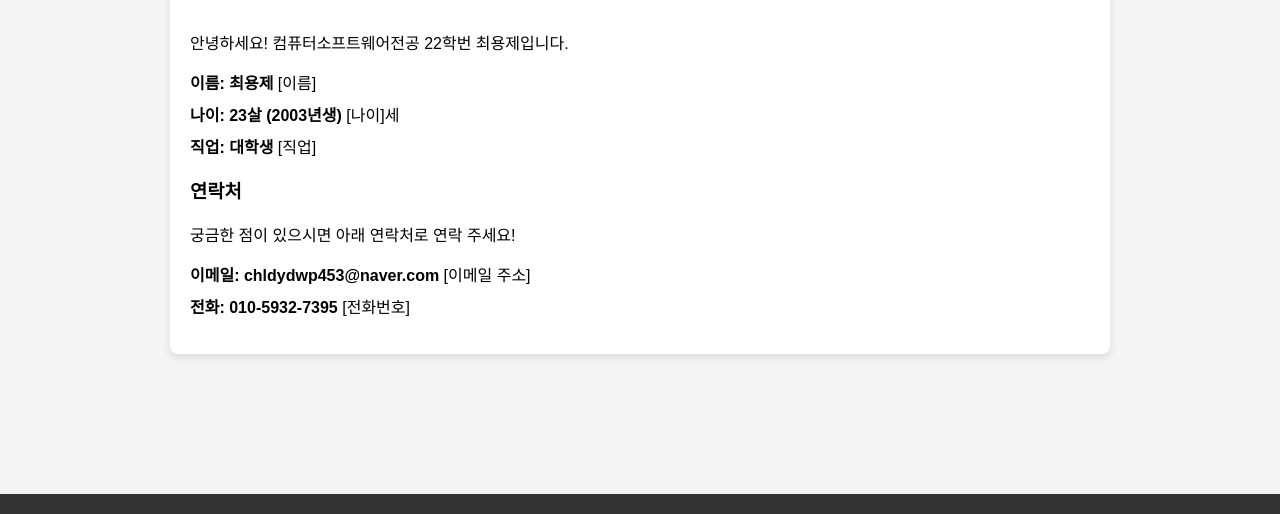
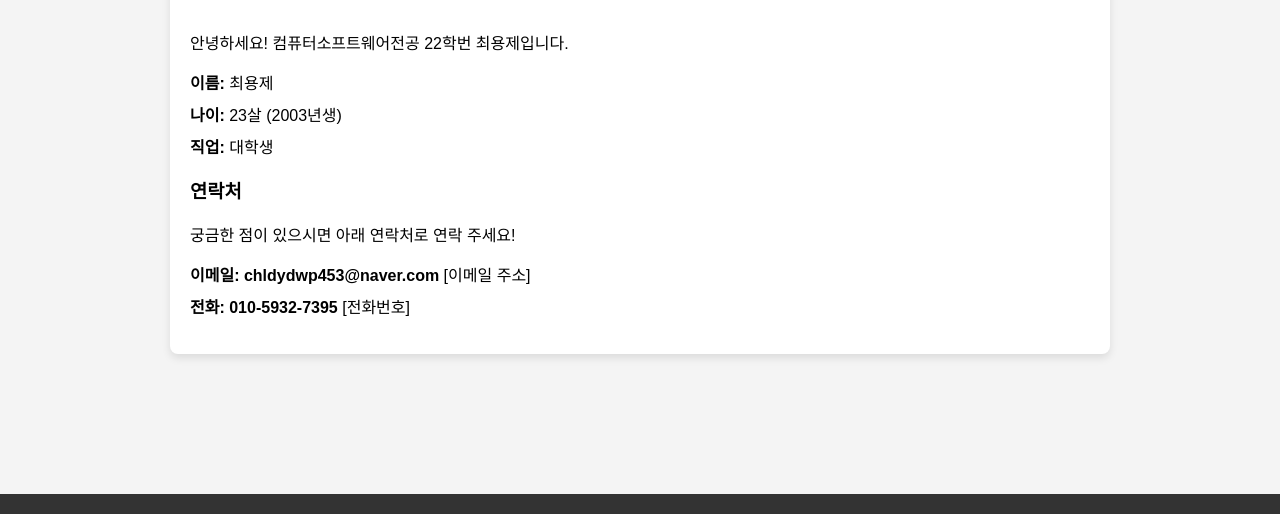
Before and after one commit to choiyongje5932/web_001, a plain HTML site: page index.html in a window 1280 px wide. Shown: the part 286-800 px from the top of the page. Drawn offline with Linux system fonts and the light colour scheme.

Commit message:
Update index.html

```diff
--- a/index.html
+++ b/index.html
@@ -62,9 +62,9 @@
         <img src="profile.jpg" alt="프로필 사진" class="profile-img">
         <p>안녕하세요! 컴퓨터소프트웨어전공 22학번 최용제입니다.</p>
         <ul>
-            <li><strong>이름: 최용제</strong> [이름]</li>
-            <li><strong>나이: 23살 (2003년생)</strong> [나이]세</li>
-            <li><strong>직업: 대학생</strong> [직업]</li>
+            <li><strong>이름: </strong> 최용제</li>
+            <li><strong>나이: </strong> 23살 (2003년생)</li>
+            <li><strong>직업: </strong> 대학생</li>
         </ul>
 
         <h3>연락처</h3>
```
